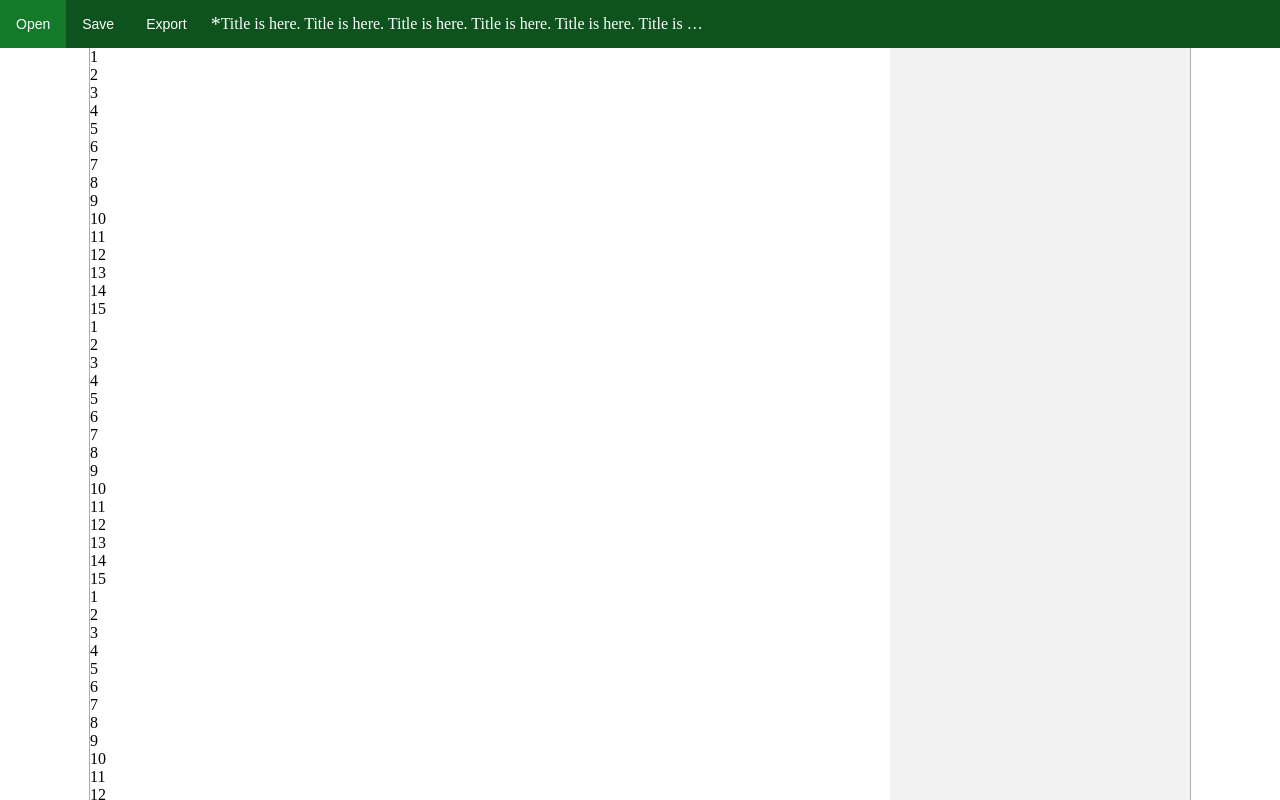
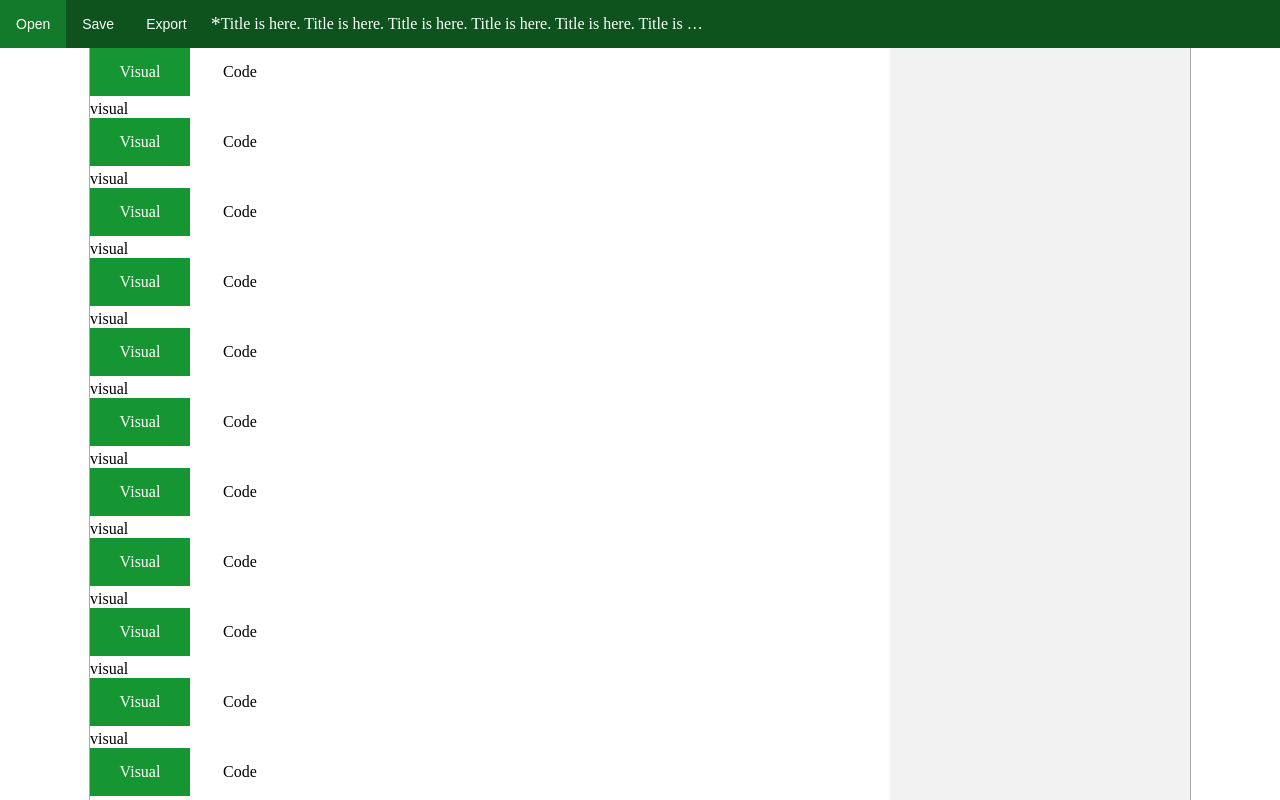
Before and after one commit to kusa-mochi/mochi-memo-pad, a Vue app in the folder src/: page / in a window 1280 px wide. Built offline with nearby package versions, Linux system fonts and the light colour scheme.

Commit message:
make basic tab structure in editor items.

```diff
--- a/src/src/components/EditItem.vue
+++ b/src/src/components/EditItem.vue
@@ -1,6 +1,21 @@
 <template>
   <div id="edit-item">
-      <slot></slot>
+    <div class="tab-items">
+      <div class="tab-item">
+        <input type="radio" value="visual" v-model="selectedMode" />
+        <div class="tab-item__label">
+          <label>Visual</label>
+        </div>
+      </div>
+      <div class="tab-item">
+        <input type="radio" value="code" v-model="selectedMode" />
+        <div class="tab-item__label">
+          <label>Code</label>
+        </div>
+      </div>
+    </div>
+    <div v-if="selectedMode === 'visual'" class="visual-pane">visual</div>
+    <div v-else-if="selectedMode === 'code'" class="code-pane">Code</div>
   </div>
 </template>
 
@@ -9,11 +24,67 @@ export default {
   name: "EditItem",
   data() {
     return {
-      sampleProp: 123
+      selectedMode: "visual"
     };
   }
 };
 </script>
 
 <style lang="scss" scoped>
+#edit-item {
+  width: 100%;
+
+  .tab-items {
+    position: relative;
+    display: flex;
+
+    .tab-item {
+      position: relative;
+
+      input {
+        width: 100px;
+        height: 48px;
+        opacity: 0;
+
+        &:checked + .tab-item__label {
+          background-color: #169632;
+          color: white;
+        }
+      }
+
+      .tab-item__label {
+        position: absolute;
+        top: 0;
+        left: 0;
+        width: 100px;
+        height: 48px;
+        pointer-events: none;
+
+        display: flex;
+        flex-direction: row;
+        flex-wrap: nowrap;
+        justify-content: center;
+        align-items: center;
+
+        label {
+        }
+      }
+    }
+  }
+
+  .visual-pane,
+  .code-pane {
+    width: 100%;
+
+    &:hover {
+      box-shadow: 0px 0px 2px 1.5px rgba(0, 0, 0, 0.4);
+    }
+  }
+
+  .visual-pane {
+  }
+
+  .code-pane {
+  }
+}
 </style>
--- a/src/src/components/EditorMain.vue
+++ b/src/src/components/EditorMain.vue
@@ -1,6 +1,6 @@
 <template>
   <div id="editor-main">
-      <edit-item v-for="item in [1,2,3,4,5,6,7,8,9,10,11,12,13,14,15,1,2,3,4,5,6,7,8,9,10,11,12,13,14,15,1,2,3,4,5,6,7,8,9,10,11,12,13,14,15,1,2,3,4,5,6,7,8,9,10,11,12,13,14,15]">{{item}}</edit-item>
+      <edit-item v-for="item in [1,2,3,4,5,6,7,8,9,10,11,12,13,14,15,1,2,3,4,5,6,7,8,9,10,11,12,13,14,15,1,2,3,4,5,6,7,8,9,10,11,12,13,14,15,1,2,3,4,5,6,7,8,9,10,11,12,13,14,15]"></edit-item>
   </div>
 </template>
 
```
